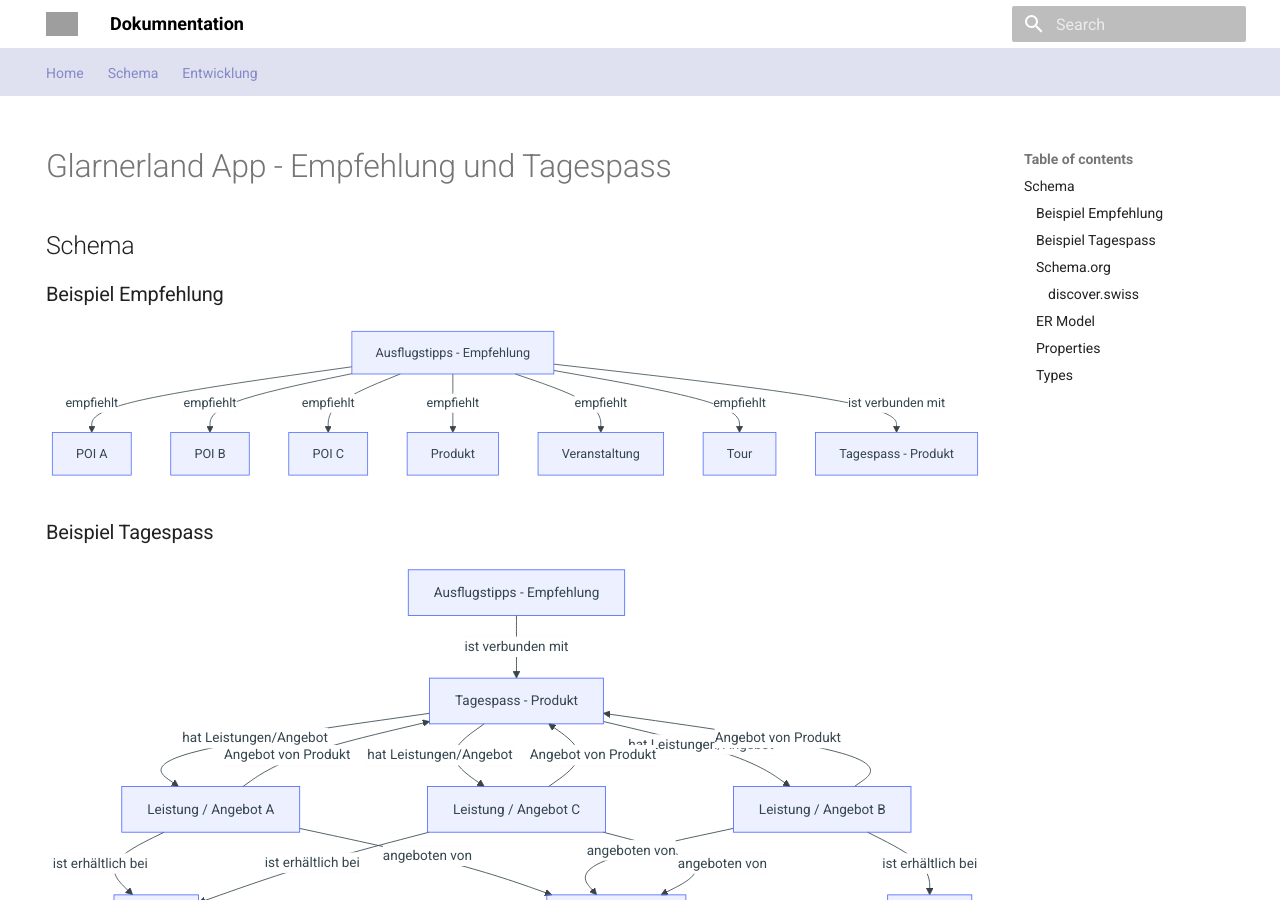
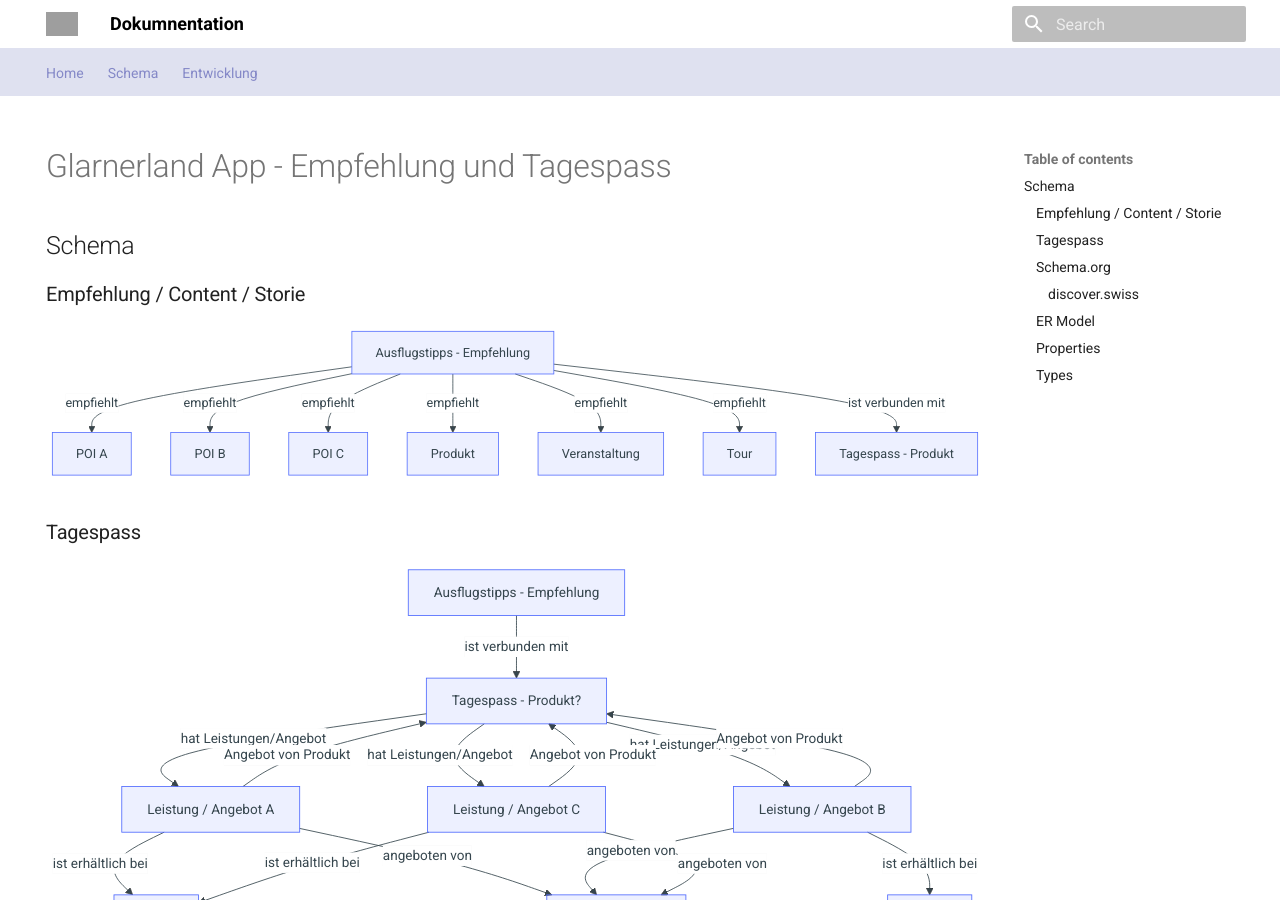
Before and after one commit to tsolenthaler/docs.contentdesk.io, an MkDocs documentation site: the page built from docs/dev/projects/glarnerlandApp.md, in a window 1280 px wide and 900 px high. Built offline with MkDocs 1.6.1 and Material for MkDocs 9.7.7, drawn with Linux system fonts in a browser that asks for light colours; grey boxes are pictures that could not be loaded.

````diff
--- a/docs/dev/projects/glarnerlandApp.md
+++ b/docs/dev/projects/glarnerlandApp.md
@@ -6,10 +6,9 @@
 
 # Glarnerland App - Empfehlung und Tagespass
 
-
 ## Schema
 
-### Beispiel Empfehlung
+### Empfehlung / Content / Storie
 
 ``` mermaid
 graph TD
@@ -27,13 +26,13 @@
     Tagespass[Tagespass - Produkt]
 ```
 
-### Beispiel Tagespass
+### Tagespass
 ``` mermaid
 graph TD
     Recommendation[Ausflugstipps - Empfehlung]
     Recommendation -->|ist verbunden mit|Tagespass
 
-    Tagespass[Tagespass - Produkt]
+    Tagespass[Tagespass - Produkt?]
     Tagespass -->|hat Leistungen/Angebot|OfferA
     Tagespass -->|hat Leistungen/Angebot|OfferB
     Tagespass -->|hat Leistungen/Angebot|OfferC
````
